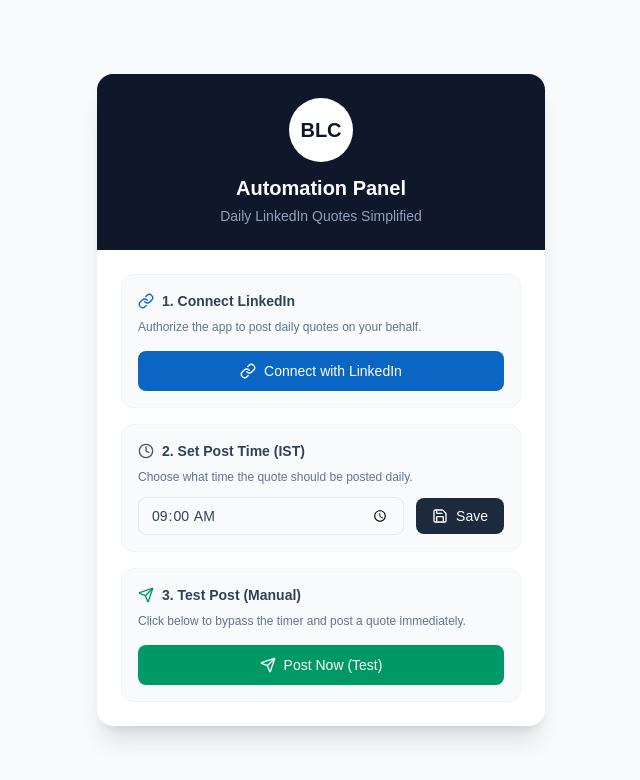
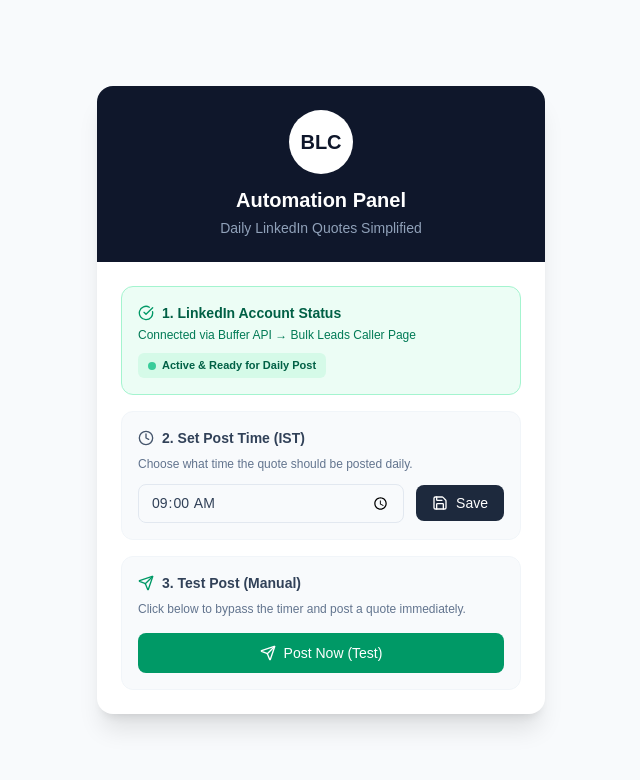
Before and after one commit to prateek-upmanyu/LINKEDIN-AUTOMATION-BLC, a Next.js app in the folder frontend/: page / in a window 1280 px wide. Shown: the top 780 px of the page, without its empty margins (319-959 px from the left). Built offline with nearby package versions, Linux system fonts and the light colour scheme.

Commit message:
ui: update Vercel dashboard to show Active Buffer Connection status badge

```diff
--- a/frontend/src/app/page.tsx
+++ b/frontend/src/app/page.tsx
@@ -132,19 +132,18 @@
           )}
 
           <div className="space-y-4">
-            <div className="p-4 bg-slate-50 rounded-xl border border-slate-100">
-              <h3 className="font-semibold text-slate-700 text-sm flex items-center gap-2 mb-2">
-                <LinkIcon className="w-4 h-4 text-[#0A66C2]" />
-                1. Connect LinkedIn
+            <div className="p-4 bg-emerald-50 rounded-xl border border-emerald-200">
+              <h3 className="font-semibold text-emerald-800 text-sm flex items-center gap-2 mb-1">
+                <CheckCircle className="w-4 h-4 text-emerald-600" />
+                1. LinkedIn Account Status
               </h3>
-              <p className="text-xs text-slate-500 mb-4">Authorize the app to post daily quotes on your behalf.</p>
-              <a
-                href="/api/auth/linkedin"
-                className="w-full flex items-center justify-center gap-2 bg-[#0A66C2] hover:bg-[#084e96] text-white py-2.5 px-4 rounded-lg font-medium text-sm transition-colors"
-              >
-                <LinkIcon className="w-4 h-4" />
-                Connect with LinkedIn
-              </a>
+              <p className="text-xs text-emerald-700 font-medium">
+                Connected via Buffer API &rarr; Bulk Leads Caller Page
+              </p>
+              <div className="mt-2.5 flex items-center gap-1.5 text-[11px] text-emerald-800 font-semibold bg-emerald-100/80 px-2.5 py-1 rounded-md w-fit">
+                <span className="w-2 h-2 rounded-full bg-emerald-500 animate-pulse"></span>
+                Active &amp; Ready for Daily Post
+              </div>
             </div>
 
             <div className="p-4 bg-slate-50 rounded-xl border border-slate-100">
```
